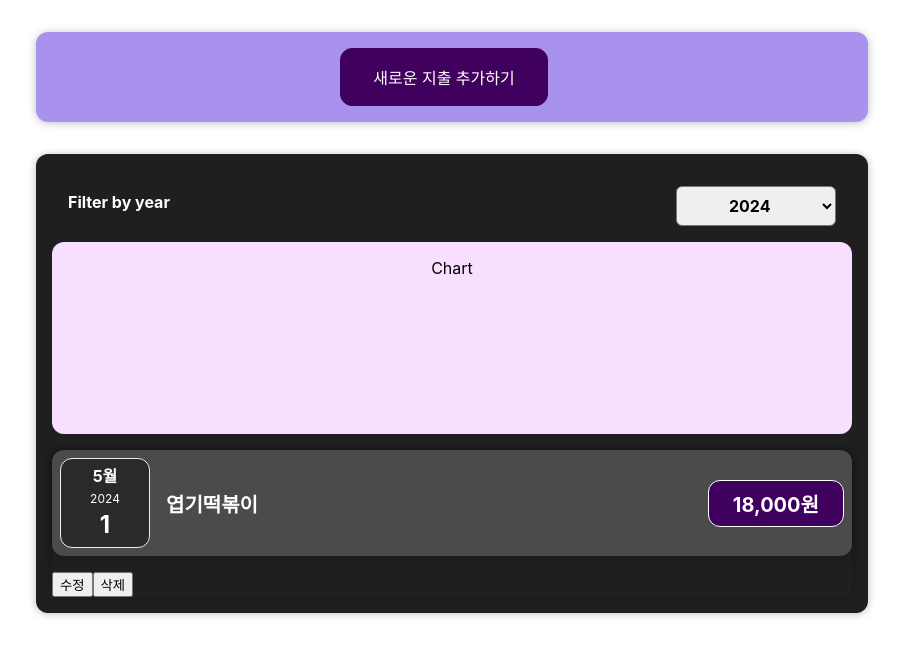
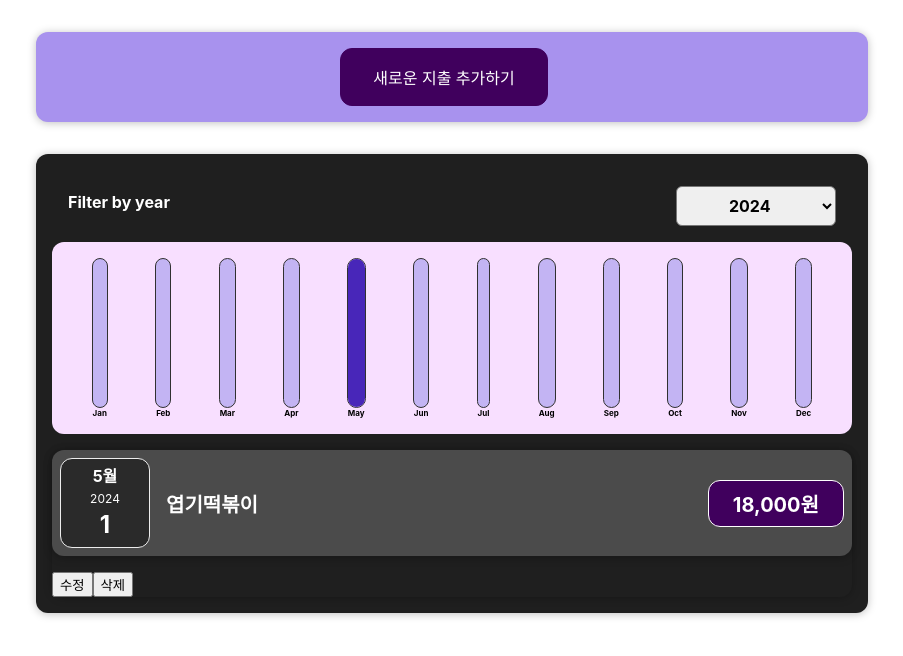
Before and after one commit to Yeom-SeungBin/react-basic-study202405, a React (Create React App) app: page / in a window 1280 px wide. Shown: the top 656 px of the page, without its empty margins (188-1091 px from the left). Built offline with nearby package versions, Linux system fonts and the light colour scheme.

Commit message:
12. chart 구현 완료

```diff
--- a/src/components/Chart/Chart.js
+++ b/src/components/Chart/Chart.js
@@ -1,8 +1,29 @@
 import React from 'react';
 import './Chart.css';
+import ChartBar from './ChartBar';
 
-const Chart = () => {
-  return <div className="chart">Chart</div>;
+const Chart = ({ dataPoints }) => {
+  // 1년치 지출 총액이 필요하다! (그래야 비율 기준을 설정할 수 있으니까.)
+  const dataPointsValue = dataPoints.map((dp) => dp.value); // value만 들어있는 배열로 추출.
+
+  // 1년치 총액
+  // a : 리턴 결과에 대한 누적값, b : 배열에서 하나씩 꺼낸 값
+  const totalValue = dataPointsValue.reduce((a, b) => a + b, 0);
+
+  return (
+    <div className="chart">
+      {dataPoints.map(({ label, value }) => {
+        return (
+          <ChartBar
+            key={label}
+            label={label}
+            currentValue={value}
+            totalValue={totalValue}
+          />
+        );
+      })}
+    </div>
+  );
 };
 
 export default Chart;
--- a/src/components/Chart/ChartBar.js
+++ b/src/components/Chart/ChartBar.js
@@ -1,13 +1,24 @@
 import React from 'react';
 import './ChartBar.css';
 
-const ChartBar = () => {
+const ChartBar = ({ label, currentValue, totalValue }) => {
+  let barFillHeight = '0%';
+
+  if (totalValue > 0) {
+    // 한 번도 지출하지 않았을 경우 totalValue가 0이기 때문에 에러가 날 수 있음.
+    const percentage = (currentValue / totalValue) * 100;
+    barFillHeight = percentage + '%';
+  }
+
   return (
     <div className="chart-bar">
       <div className="chart-bar__inner">
-        <div className="chart-bar__fill"></div>
+        <div
+          className="chart-bar__fill"
+          style={{ height: barFillHeight }}
+        ></div>
       </div>
-      <div className="chart-bar__label"></div>
+      <div className="chart-bar__label">{label}</div>
     </div>
   );
 };
--- a/src/components/Expense/ExpenseChart.js
+++ b/src/components/Expense/ExpenseChart.js
@@ -1,7 +1,7 @@
 import React from 'react';
 import Chart from '../Chart/Chart';
 
-const ExpenseChart = () => {
+const ExpenseChart = ({ expenses }) => {
   const chartDataPoints = [
     { label: 'Jan', value: 0 },
     { label: 'Feb', value: 0 },
@@ -17,6 +17,17 @@
     { label: 'Dec', value: 0 },
   ];
 
+  // 선택년도의 모든 지출데이터를 꺼내서 월을 추출하면서
+  // 해당 월의 지출 총액을 charDataPoints의 월 value에 누적.
+  expenses.forEach((exp) => {
+    // 이 월 정보는 실제 월에서 1이 감소되어 있다.
+    // 오히려 인덱스를 지목하기가 좋아짐.
+    const expenseMonth = exp.date.getMonth();
+    const expensePrice = exp.price;
+
+    chartDataPoints[expenseMonth].value += expensePrice;
+  });
+
   return <Chart dataPoints={chartDataPoints} />;
 };
 
--- a/src/components/Expense/Expenses.js
+++ b/src/components/Expense/Expenses.js
@@ -50,7 +50,7 @@
   return (
     <Card className="expenses">
       <ExpenseFilter onChangeFilter={filterChangeHandler} />
-      <ExpenseChart />
+      <ExpenseChart expenses={filteredItems} />
       {expenseContent}
     </Card>
   );
--- a/src/components/NewExpense/ExpenseForm.js
+++ b/src/components/NewExpense/ExpenseForm.js
@@ -40,7 +40,7 @@
 
     const newExpense = {
       title: userInput.title,
-      price: userInput.price,
+      price: +userInput.price,
       date: new Date(userInput.date),
     };
 
```
